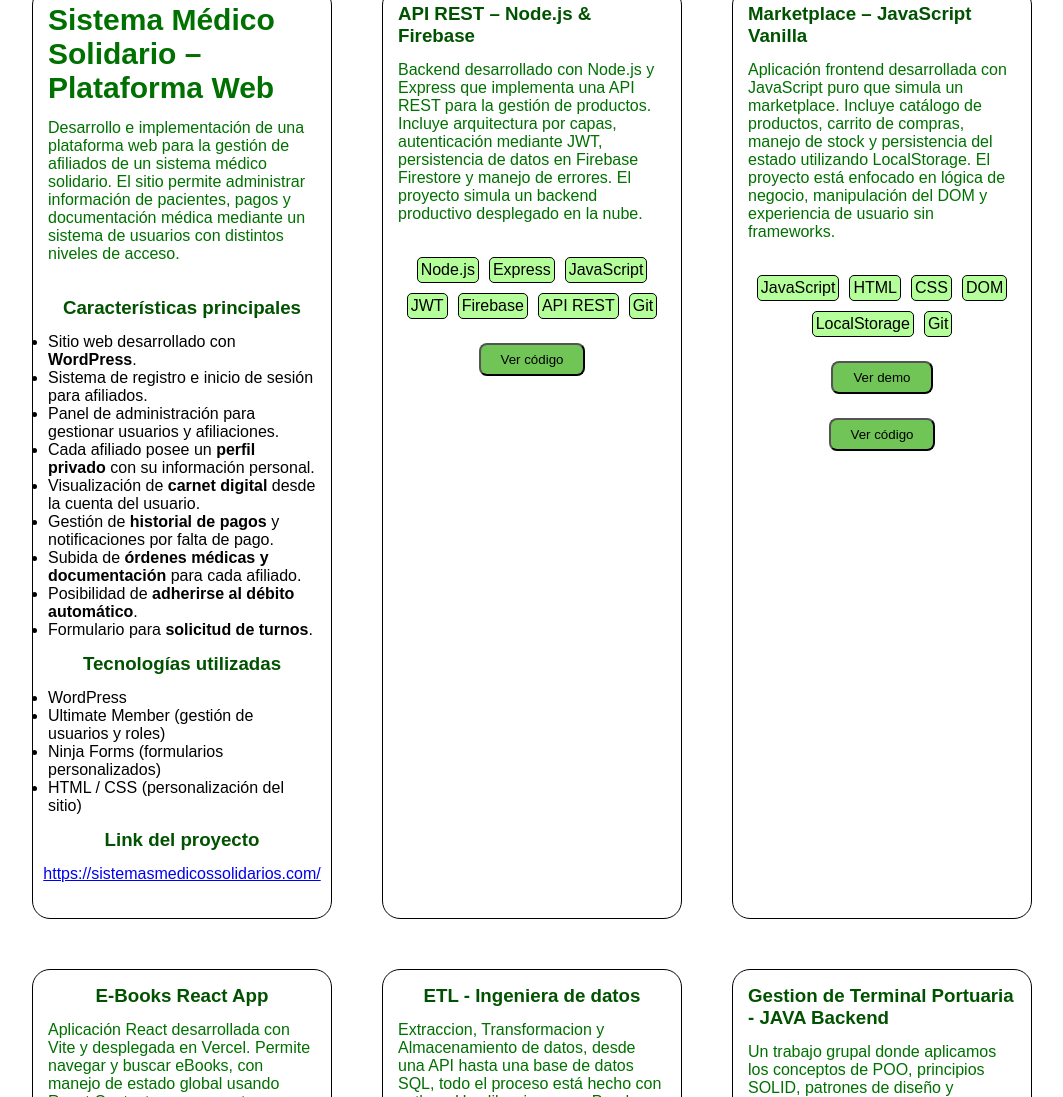
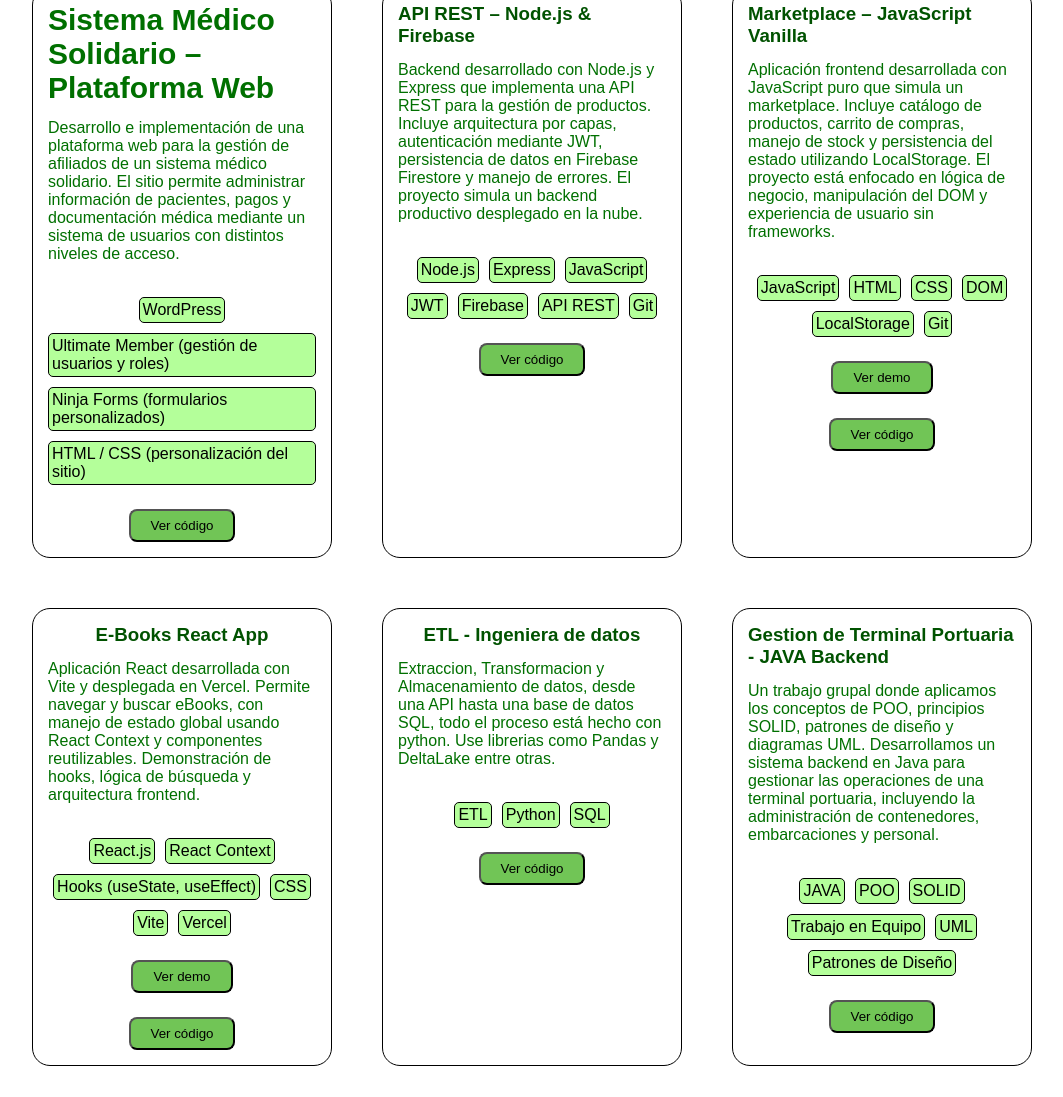
Before and after one commit to JulianDerudi/Portafolio, a plain HTML site: page index.html in a window 1280 px wide. Shown: the part 1442-2539 px from the top of the page, without its empty margins (108-1171 px from the left). Drawn offline with Linux system fonts and the light colour scheme.

Commit message:
agregado de SMS mejorado

```diff
--- a/index.html
+++ b/index.html
@@ -80,33 +80,16 @@
                     distintos niveles de acceso.
                   </p>
 
-                  <h3>Características principales</h3>
-                  <ul>
-                    <li>Sitio web desarrollado con <strong>WordPress</strong>.</li>
-                    <li>Sistema de registro e inicio de sesión para afiliados.</li>
-                    <li>Panel de administración para gestionar usuarios y afiliaciones.</li>
-                    <li>Cada afiliado posee un <strong>perfil privado</strong> con su información personal.</li>
-                    <li>Visualización de <strong>carnet digital</strong> desde la cuenta del usuario.</li>
-                    <li>Gestión de <strong>historial de pagos</strong> y notificaciones por falta de pago.</li>
-                    <li>Subida de <strong>órdenes médicas y documentación</strong> para cada afiliado.</li>
-                    <li>Posibilidad de <strong>adherirse al débito automático</strong>.</li>
-                    <li>Formulario para <strong>solicitud de turnos</strong>.</li>
-                  </ul>
+                  <div class="Section_Proyectos-proyecto--skills">
+                    <span>WordPress</span>
+                    <span>Ultimate Member (gestión de usuarios y roles)</span>
+                    <span>Ninja Forms (formularios personalizados)</span>
+                    <span>HTML / CSS (personalización del sitio)</span>
+                  </div>
 
-                  <h3>Tecnologías utilizadas</h3>
-                  <ul>
-                    <li>WordPress</li>
-                    <li>Ultimate Member (gestión de usuarios y roles)</li>
-                    <li>Ninja Forms (formularios personalizados)</li>
-                    <li>HTML / CSS (personalización del sitio)</li>
-                  </ul>
-
-                  <h3>Link del proyecto</h3>
-                  <p>
-                    <a href="https://sistemasmedicossolidarios.com/" target="_blank">
-                      https://sistemasmedicossolidarios.com/
-                    </a>
-                  </p>
+                  <a href="https://sistemasmedicossolidarios.com/" target="_blank">
+                    <button>Ver código</button>
+                  </a>
                 </div>
 
                 <div class="Section_Proyectos-proyecto">
```
